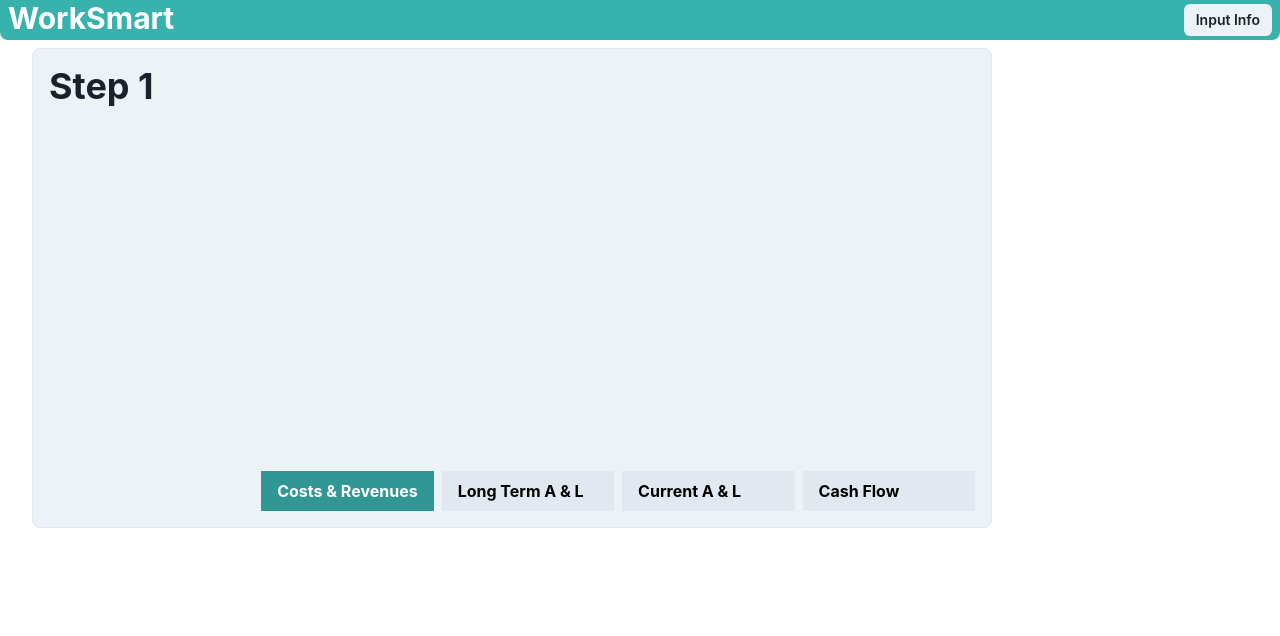
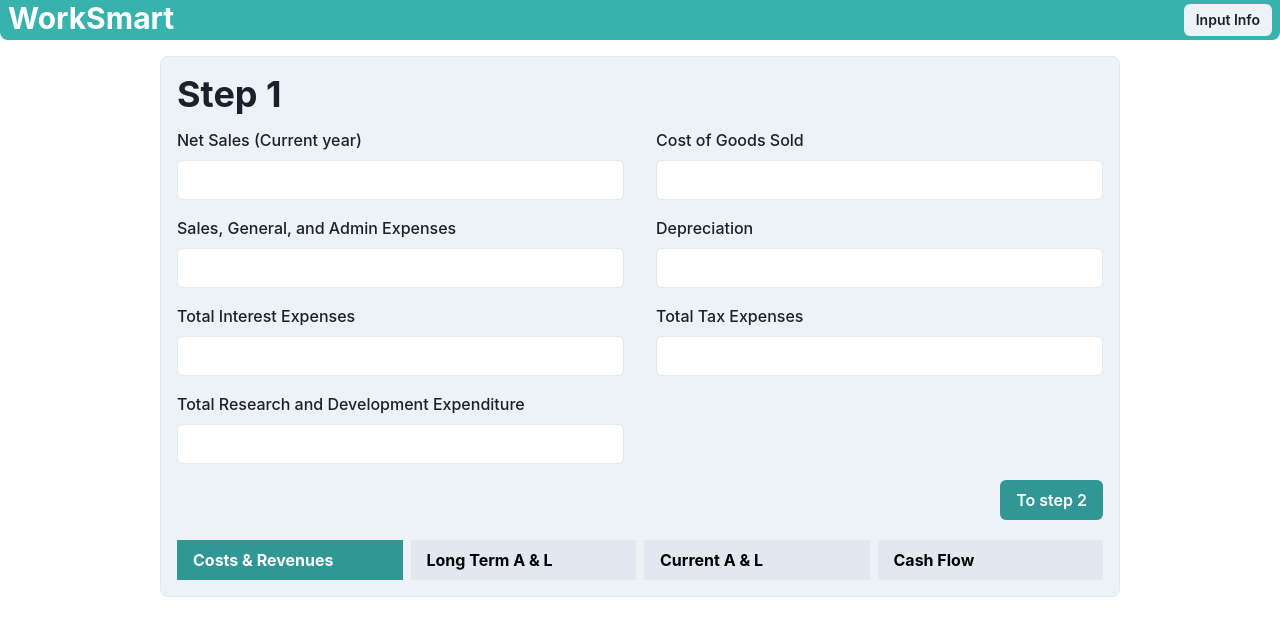
Before and after one commit to planetariumfish/worksmart-fe, a React (Vite) app: page /input in a window 1280 px wide. Shown: the top 636 px of the page. Built offline with nearby package versions, Linux system fonts and the light colour scheme.

Commit message:
2/4 forms done

```diff
--- a/src/App.tsx
+++ b/src/App.tsx
@@ -8,9 +8,15 @@ import Input from "./pages/Input";
 
 function App() {
   return (
-    <Box width="100vw" minH="100vh">
+    <Box
+      width="100vw"
+      minH="100vh"
+      display="flex"
+      flexDirection="column"
+      alignItems="center"
+    >
       <NavBar />
-      <Box h="3rem" />
+      <Box h="3.5rem" />
       <Routes>
         <Route path="/" element={<Home />} />
         <Route path="/dashboard" element={<Dashboard />} />
--- a/src/components/forms/Step1.tsx
+++ b/src/components/forms/Step1.tsx
@@ -6,42 +6,157 @@ import {
   FormControl,
   Input,
   Button,
+  SimpleGrid,
+  HStack,
+  Spacer,
 } from "@chakra-ui/react";
+import { FinancialPicture } from "../../types/types";
 
 type Props = {
-  setInfo: () => void;
+  info: FinancialPicture | undefined;
+  setInfo: React.Dispatch<React.SetStateAction<FinancialPicture | undefined>>;
+  setStep: React.Dispatch<React.SetStateAction<number>>;
 };
 
-const Step1 = ({ setInfo }: Props) => {
+type FormInput = {
+  netsales: number;
+  cogs: number;
+  sga: number;
+  depreciation: number;
+  intexp: number;
+  taxexp: number;
+  rnd: number;
+};
+
+const Step1 = ({ info, setInfo, setStep }: Props) => {
   const {
     handleSubmit,
     register,
     formState: { errors, isSubmitting },
-  } = useForm();
+  } = useForm<FormInput>();
 
-  function onSubmit(values) {
-    setInfo();
+  function onSubmit(values: FormInput) {
+    if (info) setInfo({ ...info, ...values });
+    setStep(2);
   }
 
   return (
     <form onSubmit={handleSubmit(onSubmit)}>
-      <FormControl isInvalid={!!errors.name}>
-        <FormLabel htmlFor="name">First name</FormLabel>
+      <SimpleGrid columns={2} spacingX="2rem" spacingY="1rem">
+        <FormControl isInvalid={!!errors.netsales}>
+          <FormLabel htmlFor="netsales">Net Sales (Current year)</FormLabel>
           <Input
-          id="name"
-          placeholder="name"
-          {...register("name", {
+            bg="white"
+            id="netsales"
+            type="number"
+            {...register("netsales", {
               required: "This is required",
-            minLength: { value: 4, message: "Minimum length should be 4" },
             })}
           />
           <FormErrorMessage>
-          {errors.name && errors.name.message}
+            {errors.netsales && errors.netsales.message}
           </FormErrorMessage>
         </FormControl>
-      <Button mt={4} colorScheme="teal" isLoading={isSubmitting} type="submit">
-        Submit
+        <FormControl isInvalid={!!errors.cogs}>
+          <FormLabel htmlFor="cogs">Cost of Goods Sold</FormLabel>
+          <Input
+            bg="white"
+            id="cogs"
+            type="number"
+            {...register("cogs", {
+              required: "This is required",
+            })}
+          />
+          <FormErrorMessage>
+            {errors.cogs && errors.cogs.message}
+          </FormErrorMessage>
+        </FormControl>
+        <FormControl isInvalid={!!errors.sga}>
+          <FormLabel htmlFor="sga">
+            Sales, General, and Admin Expenses
+          </FormLabel>
+          <Input
+            bg="white"
+            id="sga"
+            type="number"
+            {...register("sga", {
+              required: "This is required",
+            })}
+          />
+          <FormErrorMessage>
+            {errors.sga && errors.sga.message}
+          </FormErrorMessage>
+        </FormControl>
+        <FormControl isInvalid={!!errors.depreciation}>
+          <FormLabel htmlFor="depreciation">Depreciation</FormLabel>
+          <Input
+            bg="white"
+            id="depreciation"
+            type="number"
+            {...register("depreciation", {
+              required: "This is required",
+            })}
+          />
+          <FormErrorMessage>
+            {errors.depreciation && errors.depreciation.message}
+          </FormErrorMessage>
+        </FormControl>
+        <FormControl isInvalid={!!errors.intexp}>
+          <FormLabel htmlFor="intexp">Total Interest Expenses</FormLabel>
+          <Input
+            bg="white"
+            id="intexp"
+            type="number"
+            {...register("intexp", {
+              required: "This is required",
+            })}
+          />
+          <FormErrorMessage>
+            {errors.intexp && errors.intexp.message}
+          </FormErrorMessage>
+        </FormControl>
+        <FormControl isInvalid={!!errors.taxexp}>
+          <FormLabel htmlFor="taxexp">Total Tax Expenses</FormLabel>
+          <Input
+            bg="white"
+            id="taxexp"
+            type="number"
+            {...register("taxexp", {
+              required: "This is required",
+            })}
+          />
+          <FormErrorMessage>
+            {errors.taxexp && errors.taxexp.message}
+          </FormErrorMessage>
+        </FormControl>
+        <FormControl isInvalid={!!errors.rnd}>
+          <FormLabel htmlFor="rnd">
+            Total Research and Development Expenditure
+          </FormLabel>
+          <Input
+            bg="white"
+            id="rnd"
+            type="number"
+            {...register("rnd", {
+              required: "This is required. Input '0' if not applicable.",
+            })}
+          />
+          <FormErrorMessage>
+            {errors.rnd && errors.rnd.message}
+          </FormErrorMessage>
+        </FormControl>
+      </SimpleGrid>
+      <HStack w="100%">
+        <Spacer />
+        <Button
+          mt={4}
+          colorScheme="teal"
+          isLoading={isSubmitting}
+          type="submit"
+        >
+          To step 2
         </Button>
+      </HStack>
     </form>
   );
 };
--- /dev/null
+++ b/src/components/forms/Step2.tsx
@@ -0,0 +1,143 @@
+import React from "react";
+import { useForm } from "react-hook-form";
+import {
+  FormErrorMessage,
+  FormLabel,
+  FormControl,
+  Input,
+  Button,
+  SimpleGrid,
+  HStack,
+  Spacer,
+  Box,
+  Heading,
+} from "@chakra-ui/react";
+import { FinancialPicture } from "../../types/types";
+
+type Props = {
+  info: FinancialPicture | undefined;
+  setInfo: React.Dispatch<React.SetStateAction<FinancialPicture | undefined>>;
+  setStep: React.Dispatch<React.SetStateAction<number>>;
+};
+
+type FormInput = {
+  fixedassets: number;
+  debt: number;
+  equity: number;
+  employees: number;
+  daystopayment: number;
+};
+
+const Step2 = ({ info, setInfo, setStep }: Props) => {
+  const {
+    handleSubmit,
+    register,
+    formState: { errors, isSubmitting },
+  } = useForm<FormInput>();
+
+  function onSubmit(values: FormInput) {
+    if (info) setInfo({ ...info, ...values });
+    setStep(3);
+  }
+
+  return (
+    <form onSubmit={handleSubmit(onSubmit)}>
+      <SimpleGrid columns={2} spacingX="2rem" spacingY="1rem">
+        <FormControl isInvalid={!!errors.fixedassets}>
+          <FormLabel htmlFor="fixedassets">Total Fixed Assets</FormLabel>
+          <Input
+            bg="white"
+            id="fixedassets"
+            type="number"
+            {...register("fixedassets", {
+              required: "This is required",
+            })}
+          />
+          <FormErrorMessage>
+            {errors.fixedassets && errors.fixedassets.message}
+          </FormErrorMessage>
+        </FormControl>
+        <FormControl isInvalid={!!errors.debt}>
+          <FormLabel htmlFor="debt">
+            Total Debt (with maturity {">"} 12 months)
+          </FormLabel>
+          <Input
+            bg="white"
+            id="debt"
+            type="number"
+            {...register("debt", {
+              required: "This is required",
+            })}
+          />
+          <FormErrorMessage>
+            {errors.debt && errors.debt.message}
+          </FormErrorMessage>
+        </FormControl>
+        <FormControl isInvalid={!!errors.equity}>
+          <FormLabel htmlFor="equity">Total Equity</FormLabel>
+          <Input
+            bg="white"
+            id="equity"
+            type="number"
+            {...register("equity", {
+              required: "This is required",
+            })}
+          />
+          <FormErrorMessage>
+            {errors.equity && errors.equity.message}
+          </FormErrorMessage>
+        </FormControl>
+      </SimpleGrid>
+      <Box my="2rem">
+        <Heading size="sm" mb="0.7rem">
+          And also:
+        </Heading>
+        <HStack>
+          <FormControl isInvalid={!!errors.employees}>
+            <FormLabel htmlFor="employees">Total number of employees</FormLabel>
+            <Input
+              bg="white"
+              id="employees"
+              type="number"
+              {...register("employees", {
+                required: "This is required",
+              })}
+            />
+            <FormErrorMessage>
+              {errors.employees && errors.employees.message}
+            </FormErrorMessage>
+          </FormControl>
+          <FormControl isInvalid={!!errors.daystopayment}>
+            <FormLabel htmlFor="daystopayment">
+              How many days until invoices are payable?
+            </FormLabel>
+            <Input
+              bg="white"
+              id="daystopayment"
+              type="number"
+              {...register("daystopayment", {
+                required: "This is required",
+              })}
+            />
+            <FormErrorMessage>
+              {errors.daystopayment && errors.daystopayment.message}
+            </FormErrorMessage>
+          </FormControl>
+        </HStack>
+      </Box>
+      <HStack w="100%">
+        <Spacer />
+        <Button
+          mt={4}
+          colorScheme="teal"
+          isLoading={isSubmitting}
+          type="submit"
+        >
+          To step 3
+        </Button>
+      </HStack>
+    </form>
+  );
+};
+
+export default Step2;
--- a/src/pages/Input.tsx
+++ b/src/pages/Input.tsx
@@ -1,12 +1,14 @@
 import { Box, Heading, SimpleGrid, Text } from "@chakra-ui/react";
 import React from "react";
+import Step1 from "../components/forms/Step1";
+import Step2 from "../components/forms/Step2";
 import { FinancialPicture } from "../types/types";
 
 type Props = {};
 
 const Input = (props: Props) => {
   const [step, setStep] = React.useState<number>(1);
-  const [info, setInfo] = React.useState<FinancialPicture | {}>();
+  const [info, setInfo] = React.useState<FinancialPicture>();
 
   return (
     <Box w="80%" minH="60vh" px="2rem" display="flex" justifyContent="center">
@@ -18,12 +20,16 @@ const Input = (props: Props) => {
         position="relative"
         w="100%"
       >
-        <Heading>Step {step}</Heading>
-        {step === 1 && <></>}
-        {step === 2 && <></>}
+        <Heading mb={3}>Step {step}</Heading>
+        {step === 1 && (
+          <Step1 info={info} setInfo={setInfo} setStep={setStep} />
+        )}
+        {step === 2 && (
+          <Step2 info={info} setInfo={setInfo} setStep={setStep} />
+        )}
         {step === 3 && <></>}
         {step === 4 && <></>}
-        <Box position="absolute" bottom="1rem" right="1rem">
+        <Box mt={5}>
           <SimpleGrid gap={2} columns={4}>
             <Box
               bg={step === 1 ? "teal.500" : "gray.200"}
--- a/src/types/types.ts
+++ b/src/types/types.ts
@@ -15,6 +15,8 @@ export type FinancialPicture = {
   fixedassets: number;
   debt: number;
   equity: number;
+  employees: number;
+  daystopayment: number;
   inventories: number;
   receivables: number;
   cashnow: number;
```
Lines whose indentation alone changed are shown as unchanged.
